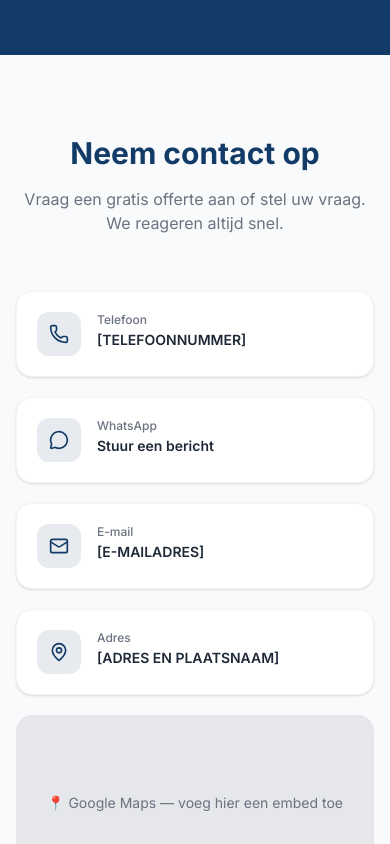
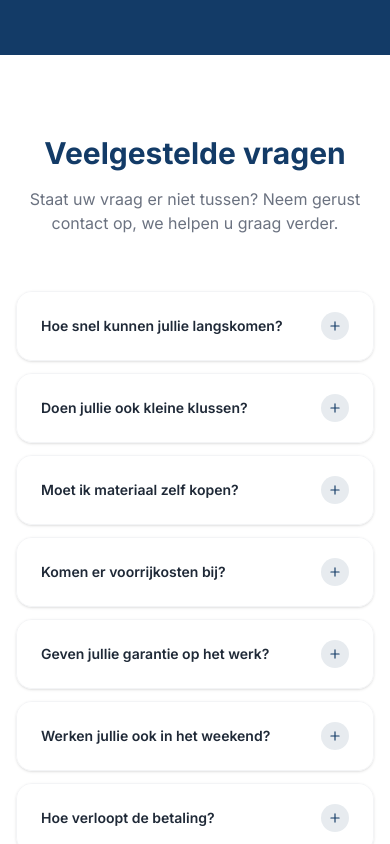
Before and after one commit to BlackhammerNL/black-hammer, a Next.js app: page / in a window 390 px wide. Shown: the part 9920-10764 px from the top of the page. Built offline with nearby package versions, Linux system fonts and the light colour scheme.

Commit message:
Add FAQ section with 7 questions

```diff
--- a/app/page.tsx
+++ b/app/page.tsx
@@ -5,6 +5,7 @@ import Services from "@/components/Services";
 import Portfolio from "@/components/Portfolio";
 import Process from "@/components/Process";
 import About from "@/components/About";
+import Faq from "@/components/Faq";
 import Contact from "@/components/Contact";
 import Footer from "@/components/Footer";
 import ScrollToTop from "@/components/ScrollToTop";
@@ -21,6 +22,7 @@ export default function Home() {
         <Portfolio />
         <Process />
         <About />
+        <Faq />
         <Contact />
       </main>
       <Footer />
--- /dev/null
+++ b/components/Faq.tsx
@@ -0,0 +1,113 @@
+"use client";
+
+import { useState } from "react";
+import { motion, AnimatePresence } from "framer-motion";
+import { Plus, Minus } from "lucide-react";
+
+const faqs = [
+  {
+    question: "Hoe snel kunnen jullie langskomen?",
+    answer:
+      "Dat hangt af van de planning, maar we proberen altijd binnen een week langs te komen. Bij spoed doen we ons best om sneller te schakelen. Neem contact op en we kijken samen wat er mogelijk is.",
+  },
+  {
+    question: "Doen jullie ook kleine klussen?",
+    answer:
+      "Zeker. Of het nu gaat om een lekkende kraan, een kapotte deur of een paar vierkante meter schilderwerk: geen klus is te klein voor ons.",
+  },
+  {
+    question: "Moet ik materiaal zelf kopen?",
+    answer:
+      "Dat hoeft niet. We regelen de benodigde materialen voor u. De kosten worden transparant opgenomen in de offerte. Heeft u zelf al materiaal liggen? Dan werken we daar ook mee.",
+  },
+  {
+    question: "Komen er voorrijkosten bij?",
+    answer:
+      "Dit bespreken we altijd vooraf. In de meeste gevallen nemen we de voorrijkosten mee in de offerte, zodat u achteraf nooit voor verrassingen staat.",
+  },
+  {
+    question: "Geven jullie garantie op het werk?",
+    answer:
+      "Ja. Op al ons uitgevoerd werk geven wij 3 maanden garantie. Op gebruikte materialen geldt de fabrieksgarantie van de fabrikant.",
+  },
+  {
+    question: "Werken jullie ook in het weekend?",
+    answer:
+      "In overleg is dat mogelijk. Neem contact op en we kijken samen naar een passend moment.",
+  },
+  {
+    question: "Hoe verloopt de betaling?",
+    answer:
+      "Na afronding van de klus ontvangt u een factuur. Betaling dient te geschieden binnen 14 dagen. Voor grotere klussen kan een aanbetaling worden gevraagd.",
+  },
+];
+
+export default function Faq() {
+  const [open, setOpen] = useState<number | null>(null);
+
+  return (
+    <section className="py-20 bg-white">
+      <div className="max-w-3xl mx-auto px-4 sm:px-6 lg:px-8">
+        <motion.div
+          initial={{ opacity: 0, y: 20 }}
+          whileInView={{ opacity: 1, y: 0 }}
+          viewport={{ once: true }}
+          transition={{ duration: 0.5 }}
+          className="text-center mb-14"
+        >
+          <h2 className="text-3xl sm:text-4xl font-bold text-primary mb-4">
+            Veelgestelde vragen
+          </h2>
+          <p className="text-bh-muted max-w-xl mx-auto">
+            Staat uw vraag er niet tussen? Neem gerust contact op, we helpen u graag verder.
+          </p>
+        </motion.div>
+
+        <div className="space-y-3">
+          {faqs.map((faq, i) => (
+            <motion.div
+              key={i}
+              initial={{ opacity: 0, y: 12 }}
+              whileInView={{ opacity: 1, y: 0 }}
+              viewport={{ once: true }}
+              transition={{ duration: 0.4, delay: i * 0.06 }}
+              className="border border-gray-100 rounded-2xl overflow-hidden shadow-sm"
+            >
+              <button
+                onClick={() => setOpen(open === i ? null : i)}
+                className="w-full flex items-center justify-between gap-4 px-6 py-5 text-left bg-white hover:bg-bh-light transition-colors"
+              >
+                <span className="font-semibold text-bh-text text-sm sm:text-base">
+                  {faq.question}
+                </span>
+                <span className="shrink-0 w-7 h-7 rounded-full bg-primary/10 flex items-center justify-center">
+                  {open === i ? (
+                    <Minus size={14} className="text-primary" />
+                  ) : (
+                    <Plus size={14} className="text-primary" />
+                  )}
+                </span>
+              </button>
+
+              <AnimatePresence initial={false}>
+                {open === i && (
+                  <motion.div
+                    initial={{ height: 0, opacity: 0 }}
+                    animate={{ height: "auto", opacity: 1 }}
+                    exit={{ height: 0, opacity: 0 }}
+                    transition={{ duration: 0.25, ease: "easeInOut" }}
+                    className="overflow-hidden"
+                  >
+                    <p className="px-6 pb-5 text-bh-muted text-sm leading-relaxed border-t border-gray-100 pt-4">
+                      {faq.answer}
+                    </p>
+                  </motion.div>
+                )}
+              </AnimatePresence>
+            </motion.div>
+          ))}
+        </div>
+      </div>
+    </section>
+  );
+}
```
